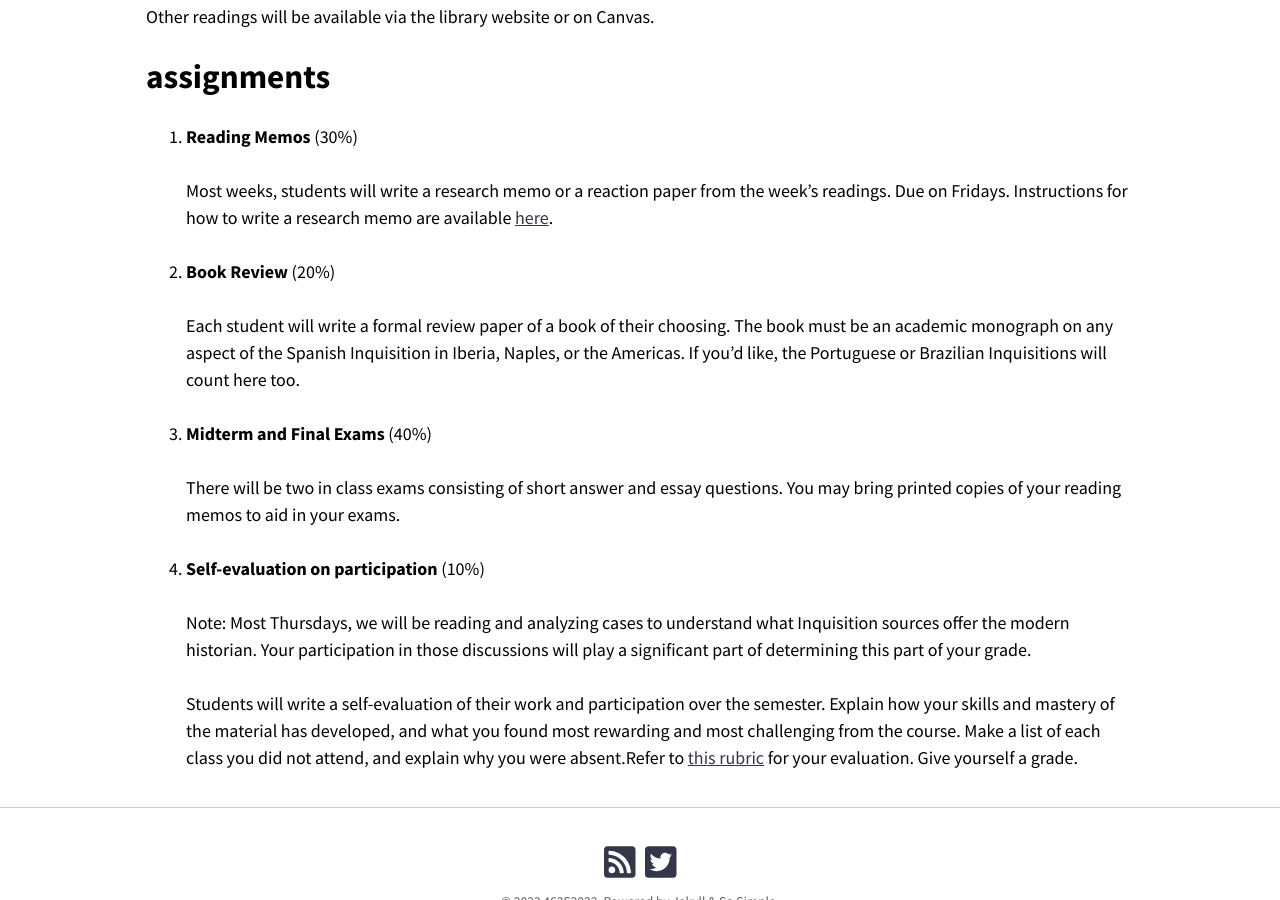
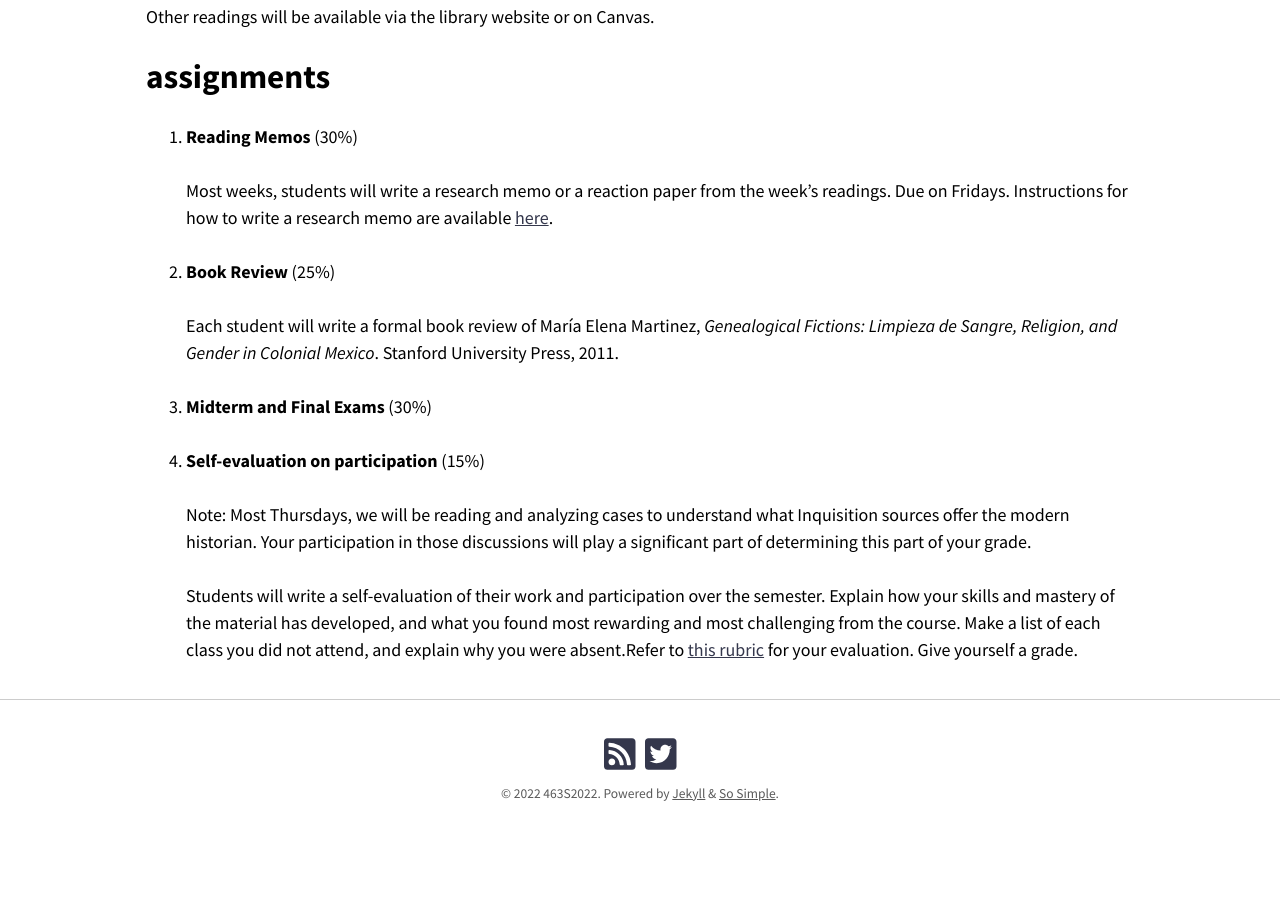
Before and after one commit to chadblack/463S2022, a Jekyll site: the page built from assignments.md, in a window 1280 px wide and 900 px high, scrolled down 683 px. Built offline with Jekyll 4.4.1, drawn with Linux system fonts in a browser that asks for light colours; nearby versions of some CDN libraries; after the commit the page ends 1559 px from its top, so only the background shows below that.

Commit message:
mas assignments

```diff
--- a/assignments.md
+++ b/assignments.md
@@ -33,20 +33,15 @@ Other readings will be available via the library website or on Canvas.
    week's readings. Due on Fridays. Instructions for how to write a research memo
    are available [here](http://chadblack.net/LatAmSport2019/memo/).
 
-2. **Book Review** (20%)
+2. **Book Review** (25%)
 
-   Each student will write a formal review paper of a book of their choosing.
-   The book must be an academic monograph on any aspect of the Spanish
-   Inquisition in Iberia, Naples, or the Americas. If you'd like, the
-   Portuguese or Brazilian Inquisitions will count here too.
+    Each student will write a formal book review of María Elena Martinez,
+    *Genealogical Fictions: Limpieza de Sangre, Religion, and Gender in
+    Colonial Mexico*. Stanford University Press, 2011.
 
-3. **Midterm and Final Exams** (40%)
+3. **Midterm and Final Exams** (30%)
 
-   There will be two in class exams consisting of short answer and
-   essay questions. You may bring printed copies of your reading
-   memos to aid in your exams.
-
-4. **Self-evaluation on participation** (10%)
+4. **Self-evaluation on participation** (15%)
 
    Note: Most Thursdays, we will be reading and analyzing cases to
    understand what Inquisition sources offer the modern historian.
```
